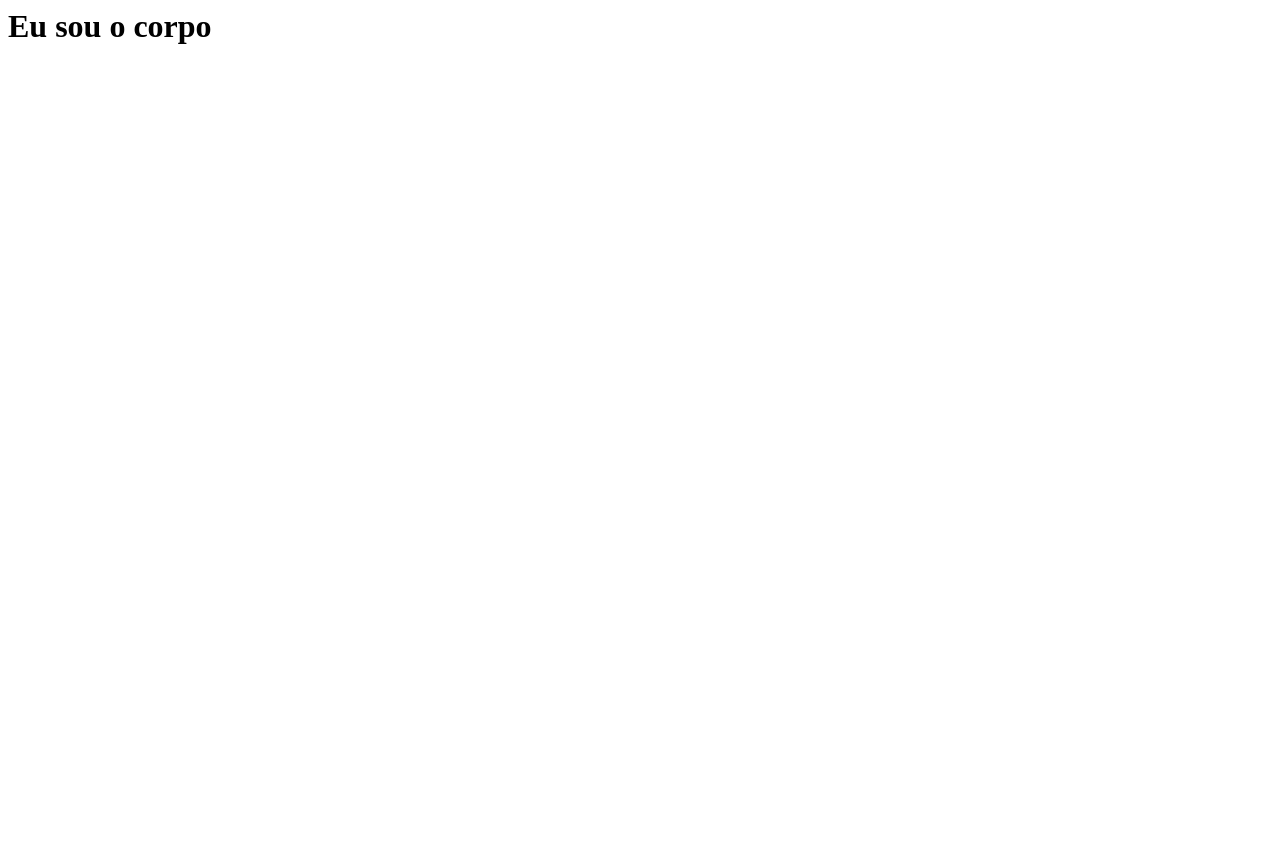
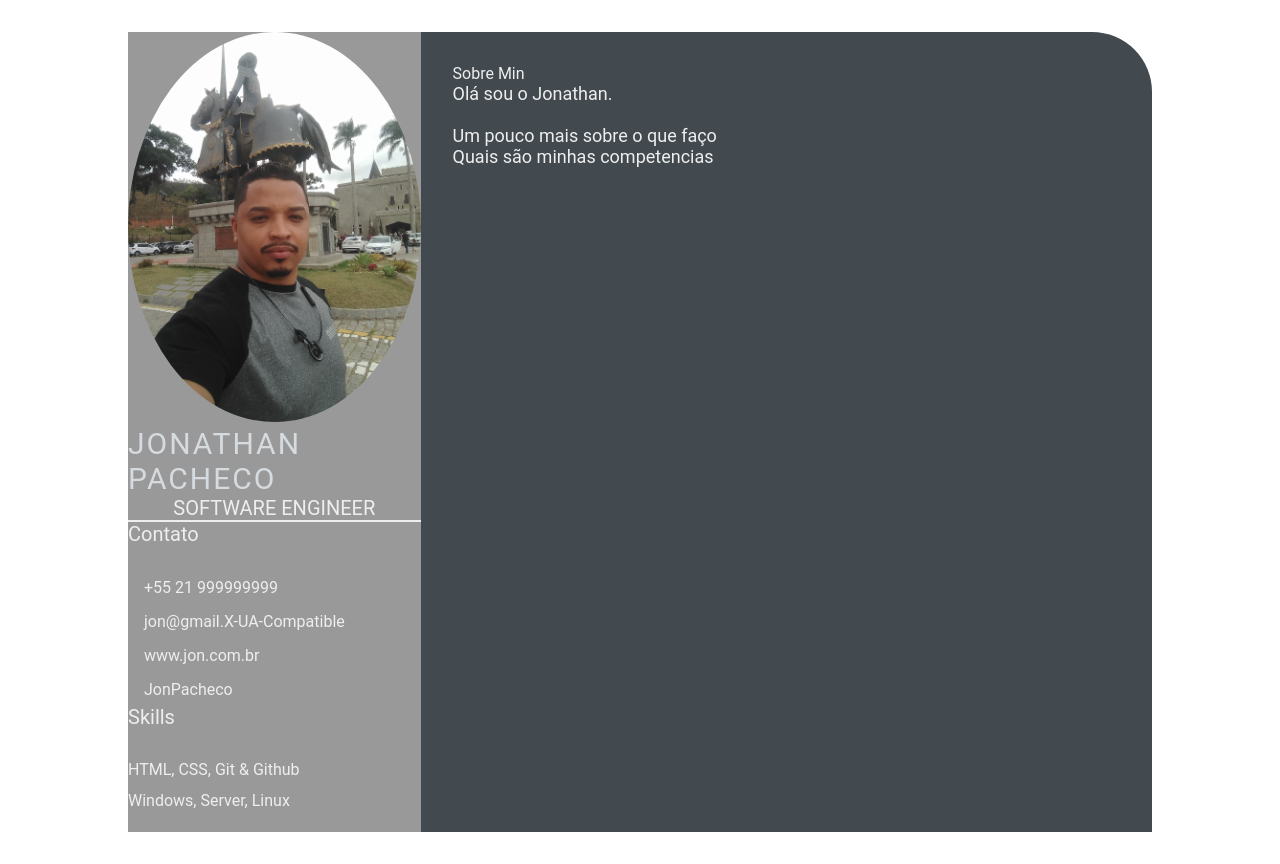
Before and after one commit to JonPacheco/devweekgit.github.oi, a plain HTML site: page index.html in a window 1280 px wide. Before the commit the page ends 800 px from the top, so only its background shows below. Drawn offline with Linux system fonts and the light colour scheme.

Commit message:
feature: add aula2 (#3)

```diff
--- a/index.html
+++ b/index.html
@@ -1,10 +1,56 @@
-<html>
-    <head>
-        <title>
-            Olá, eu sou a cabeça
-        </title>
-    </head>
-    <boby>
-        <h1> Eu sou o corpo</h1>
-    </boby>
+<!DOCTYPE html>
+<html lang="en">
+<head>
+    <meta charset="UTF-8">
+    <meta http-equiv="X-UA-Compatible" content="IE=edge">
+    <meta name="viewport" content="width=device-width, initial-scale=1.0">
+    <title>Jonahan</title>
+    <link rel="stylesheet" href="style.css">
+</head>
+<body>
+    <main class="resume-contents">
+        <section class="left-section">
+            <section class="left-section-content">
+                <div class="profile">
+                    <img class="profile-image" src="img/profile-image.jpg" alt="Profile image">
+                    <p class="name">Jonathan Pacheco</p>
+                    <p class="profession">Software Engineer</p>
+                </div>
+                <div class="contact-info">
+                    <p class="left-title">Contato</p>
+                    <ul>
+                        <li><i class="fa fa-phone"></i>+55 21 999999999</li>
+                        <li><i class="fa fa-envelope"></i>jon@gmail.X-UA-Compatible</li>
+                        <li><i class="fa fa-globe"></i>www.jon.com.br</li>
+                        <li><i class="fa fa-github"></i>JonPacheco</li>
+                    </ul>
+                </div>
+                <div class="skills">
+                    <p class="left-title">Skills</p>
+                    <ul>
+                        <li><p>HTML, CSS, Git & Github</p></li>
+                        <li><p>Windows, Server, Linux</p></li>
+                    </ul>
+                </div>
+            </section>
+        </section>
+        <section class="right-section">
+            <div class="right-section-contents">
+                <section class="about gap">
+                    <div class="right-title">Sobre Min</div>
+                        <p class="about-me-contents">
+                            Olá sou o Jonathan.<br>
+                            <br> Um pouco mais sobre o que faço
+                            <br> Quais são minhas competencias
+                        </p>
+
+                </section>
+            </div>
+        </section>
+
+
+
+
+    </main>
+</body>
 </html>
--- /dev/null
+++ b/style.css
@@ -0,0 +1,104 @@
+
+* {
+    margin: 0;
+    padding: 0;
+    box-sizing: border-box;
+    list-style: none;
+    font-family: 'Roboto', sans-serif;
+}
+
+.resume-contents {
+    min-height: 100vh;
+    width: 80%;
+    margin: 2rem auto;
+    display: grid;
+    grid-template-columns: repeat(7, 1fr);
+}
+
+.left-section {
+    grid-column: span 2;
+    height: 100%;
+    background-color: #999999;
+}
+
+.right-section {
+    grid-column: span 5;
+    height: 100%;
+    background-color: #424a50;
+    border-radius: 0px 60px 0px 0px;
+}
+
+.left-section-contents{
+    padding: 2rem 2rem;
+}
+
+.profile {
+    width: 100%;
+    border-bottom: 2px solid #eeeeee;
+}
+
+.profile .profile-image {
+    width: 100%;
+    border-radius: 100%;
+}
+
+.name {
+    color: #D6DBDF;
+    font-size: 30px;
+    letter-spacing: 2px;
+    text-transform: uppercase;
+}
+
+.profession {
+    color: #eeeeee;
+    font-size: 20px;
+    text-transform: uppercase;
+    text-align: center;
+}
+
+/* .contact-info { border-bottom: 2px solid #1B2631; } */
+.left-title {
+    color: #eeeeee;
+    font-size: 20px;
+}
+
+.contact-info ul {
+    padding-top: 1.5rem;
+}
+
+.contact-info ul li,
+.references ul li {
+    padding: .4rem 0;
+    color: #eeeeee;
+}
+
+.contact-info ul li i,
+.references ul li i {
+    padding-right: 1rem;
+    font-size: 18px;
+    color: #eeeeee;
+}
+
+.skills ul {
+    padding-top: 1.5rem;
+}
+.skills ul li p {
+    padding: .4rem 0;
+    color: #eeeeee;
+}
+
+.right-section-contents {
+    padding: 2rem 2rem;
+}
+
+.right-title {
+    color: #eeeeee;
+}
+
+.gap {
+    padding-bottom: 2rem;
+}
+.about-me-contents {
+    font-size: 18px;
+    color: #eeeeee;
+}
```
Also changed, not shown: img/profile-image.jpg (added).
